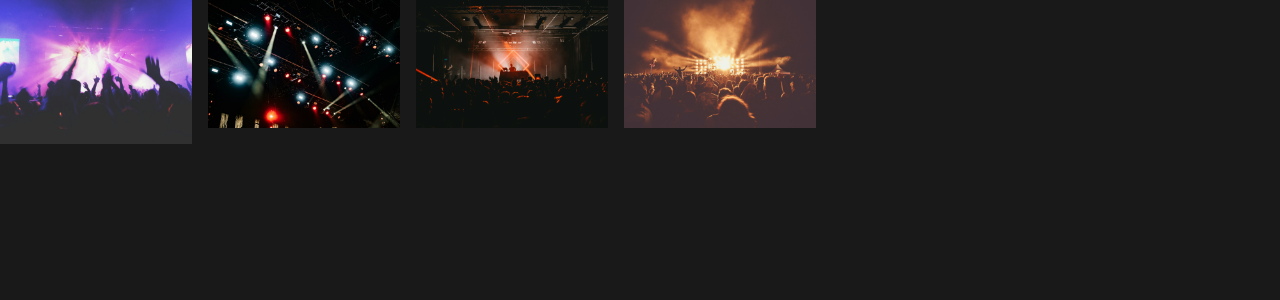
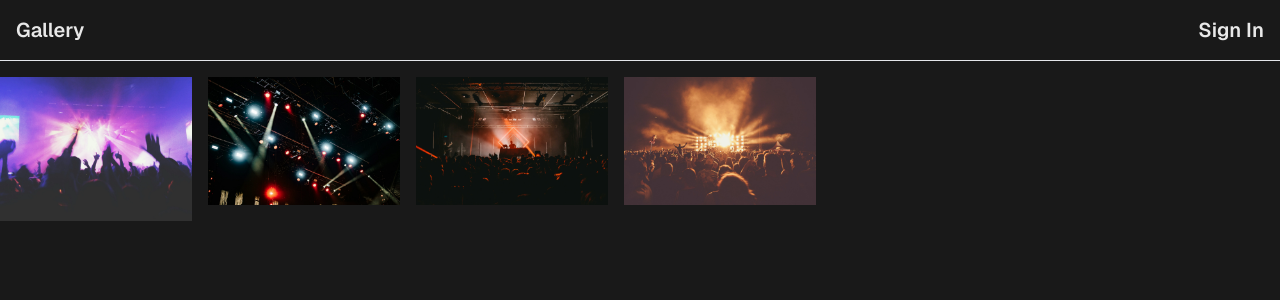
Before and after one commit to SukiCZ/t3gallery, a Next.js app: page / in a window 1280 px wide. Shown: the top 300 px of the page. Built offline with nearby package versions, Linux system fonts and the light colour scheme.

Commit message:
Create basic UI layout

```diff
--- a/src/app/layout.tsx
+++ b/src/app/layout.tsx
@@ -2,6 +2,7 @@ import "~/styles/globals.css";
 
 import { GeistSans } from "geist/font/sans";
 import { type Metadata } from "next";
+import Link from "next/link";
 
 export const metadata: Metadata = {
     title: "Create T3 App",
@@ -9,12 +10,25 @@ export const metadata: Metadata = {
     icons: [{ rel: "icon", url: "/favicon.ico" }],
 };
 
+function TopNav() {
+    return (
+        <nav className="flex w-full items-center justify-between border-b p-4 text-xl font-semibold">
+            <div>Gallery</div>
+
+            <div>Sign In</div>
+        </nav>
+    );
+}
+
 export default function RootLayout({
     children,
 }: Readonly<{ children: React.ReactNode }>) {
     return (
         <html lang="en" className={`${GeistSans.variable}`}>
-      <body>{children}</body>
+            <body className="flex flex-col gap-4">
+                <TopNav />
+                {children}
+            </body>
         </html>
     );
 }
```
Also changed, not shown: 1 other file (tests, documents, lock files or other folders). Lines whose indentation alone changed are shown as unchanged.
